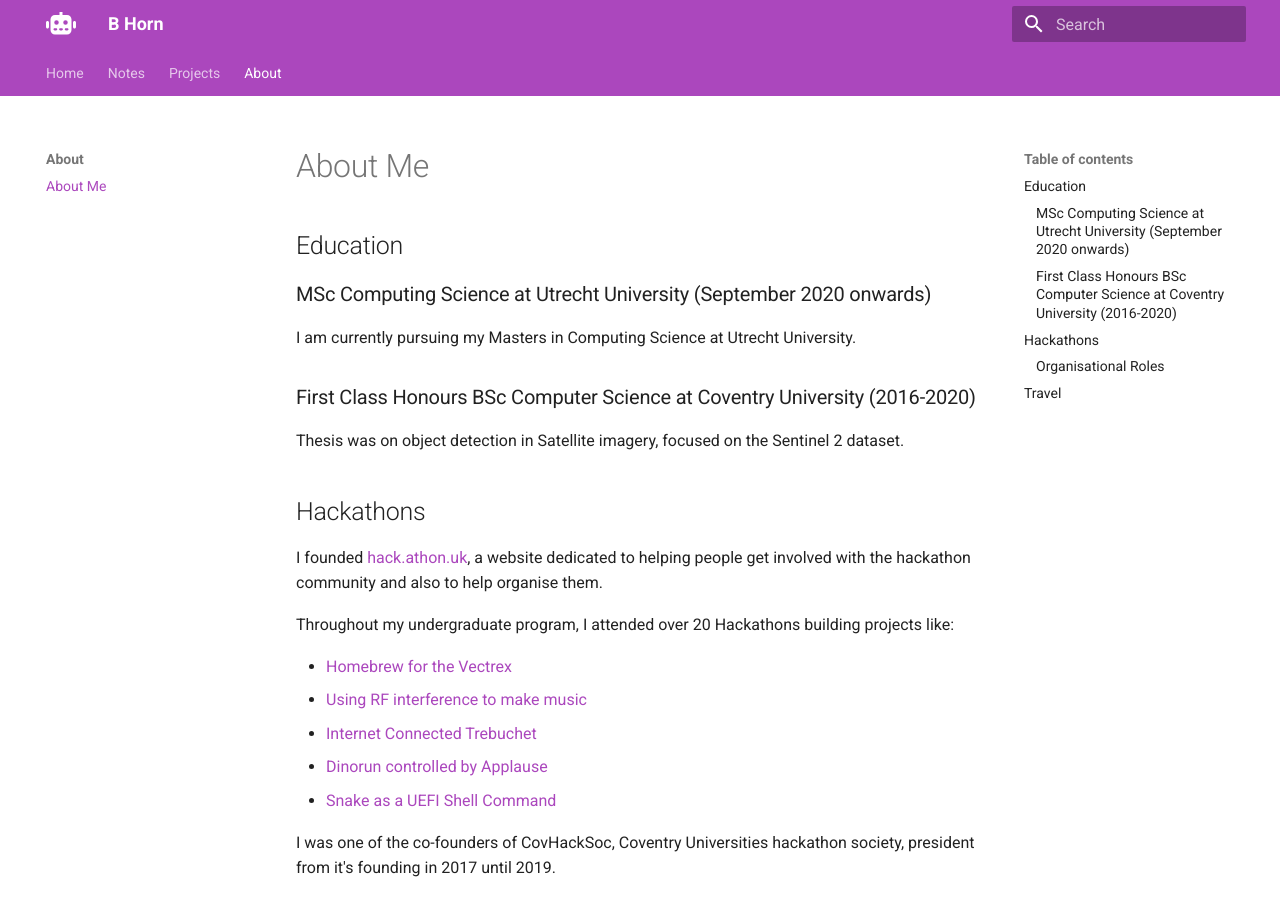
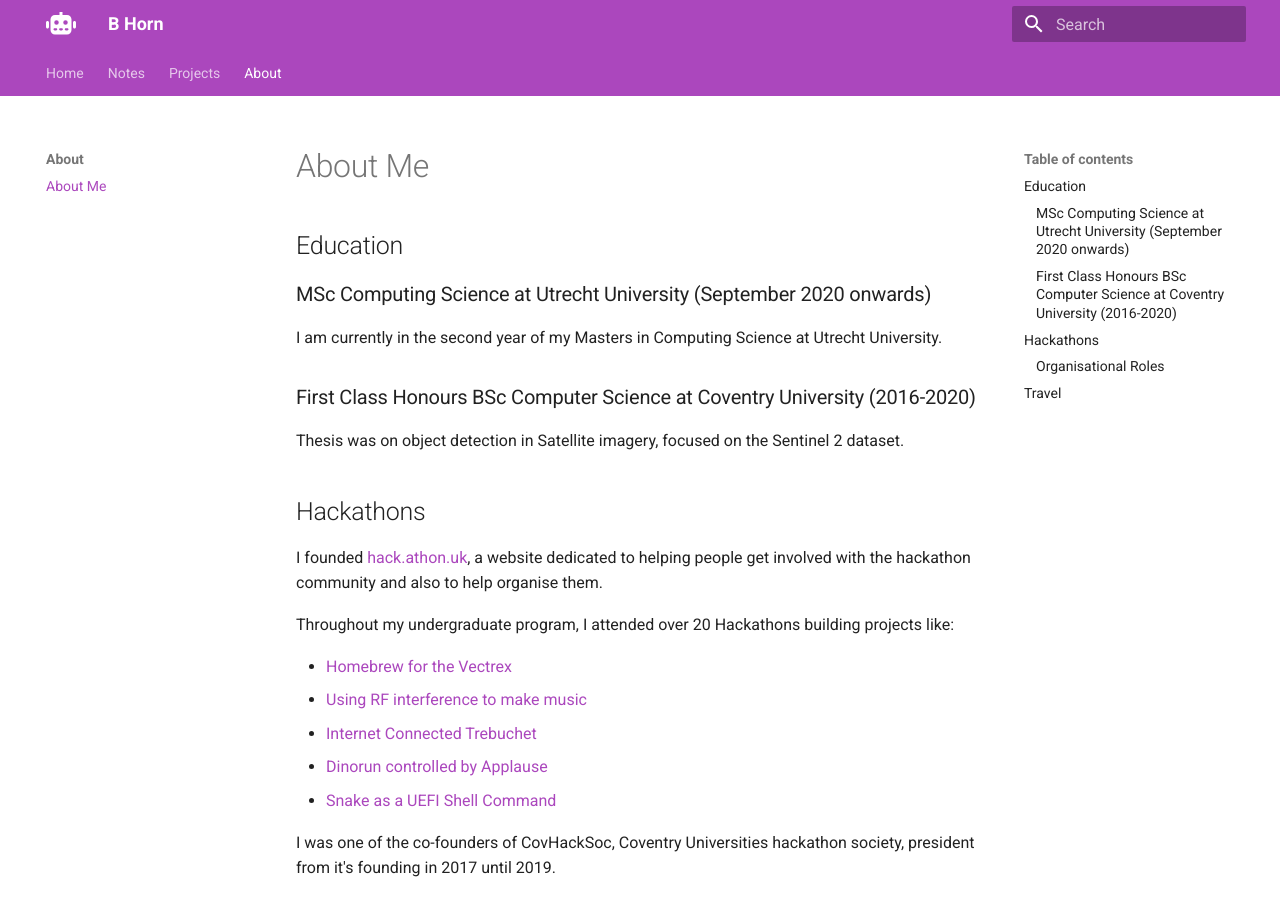
Before and after one commit to bahorn/b.horn.uk, an MkDocs documentation site: the page built from docs/about/index.md, in a window 1280 px wide and 900 px high. Built offline with MkDocs 1.6.1 and Material for MkDocs 9.7.7, drawn with Linux system fonts in a browser that asks for light colours; nearby versions of some CDN libraries.

Commit message:
Noting I'm now a second year MSc Student.

```diff
--- a/docs/about/index.md
+++ b/docs/about/index.md
@@ -4,7 +4,7 @@
 
 ### MSc Computing Science at Utrecht University (September 2020 onwards)
 
-I am currently pursuing my Masters in Computing Science at Utrecht University.
+I am currently in the second year of my Masters in Computing Science at Utrecht University.
 
 ### First Class Honours BSc Computer Science at Coventry University (2016-2020)
 
```
